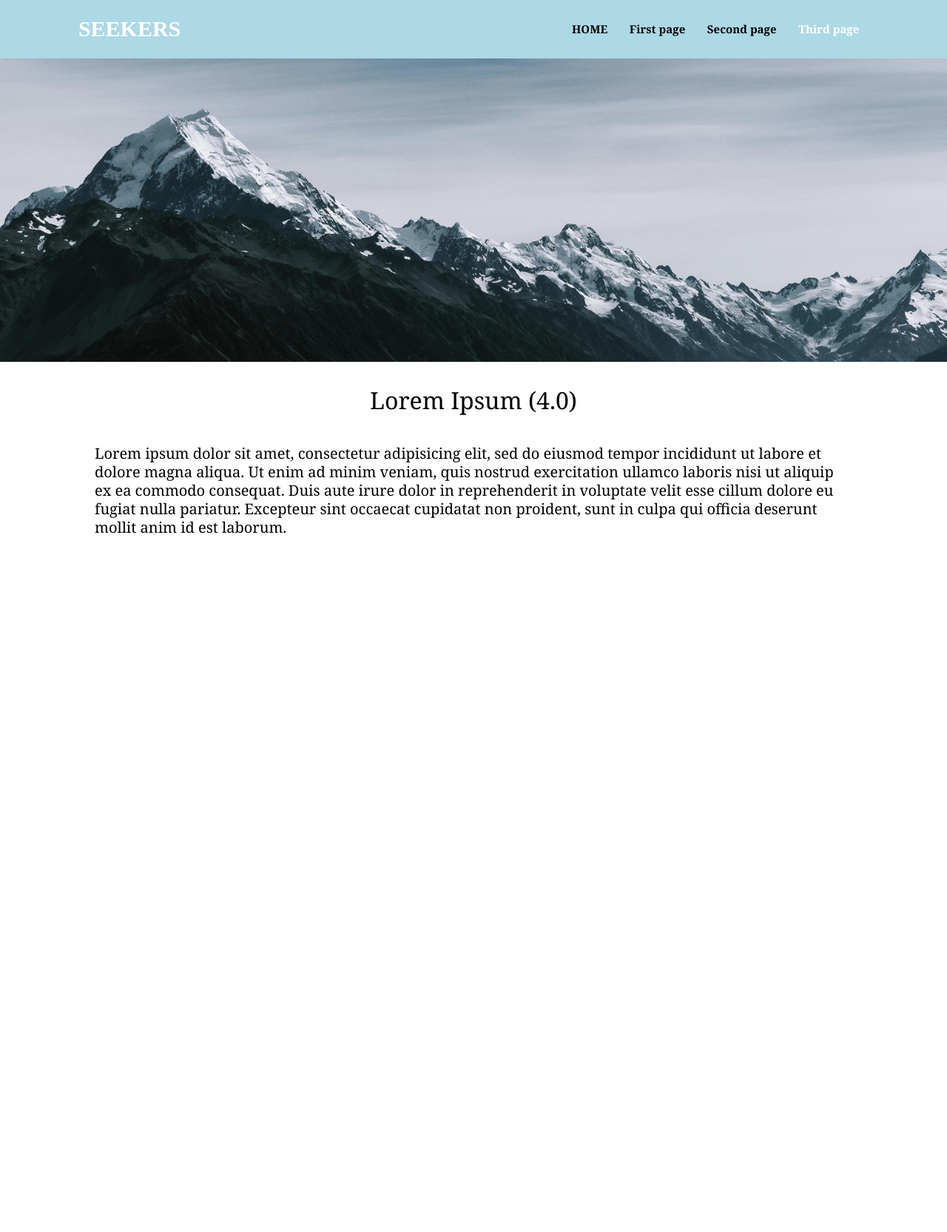
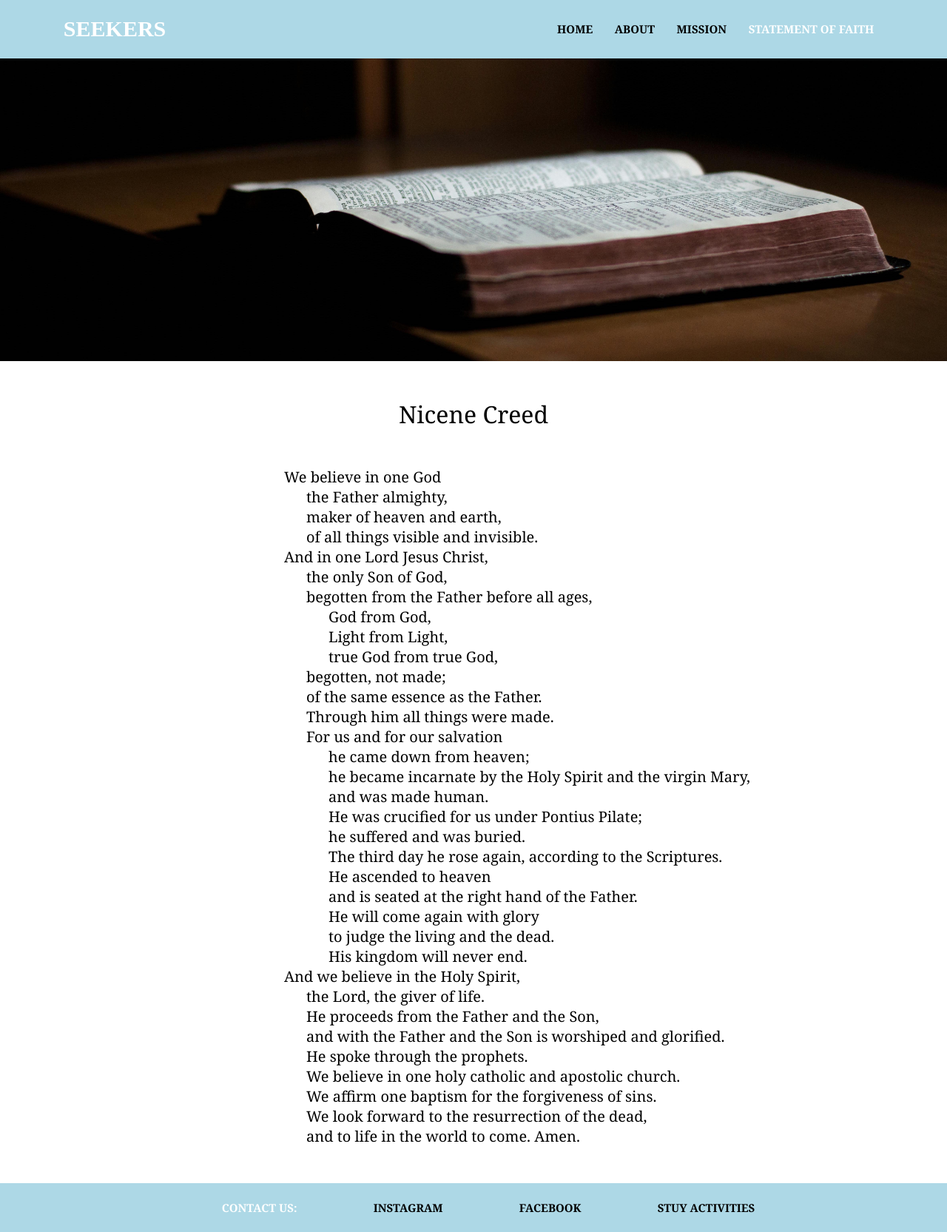
Before and after one commit to stuycs-gh-classrooms/09-web-danielcaal, a plain HTML site: page site/third_page.html in a window 1280 px wide. Shown: the whole page at 74% size. Before the commit the page ends 800 px from the top, so only its background shows below. Drawn offline with Linux system fonts and the light colour scheme.

Commit message:
added content to the webpages

```diff
--- a/site/style.css
+++ b/site/style.css
@@ -50,7 +50,7 @@ body {
 h1 {
   text-align: center;
   font-family: Georgia;
-  margin-top: 30px;
+  margin-top: 50px;
   font-weight: normal;
 }
 
@@ -61,6 +61,7 @@ p {
   line-height: 25px;
   font-family: Georgia;
   font-size: 20px;
+  margin-bottom: 5%;
 }
 
 .banner {
@@ -69,3 +70,47 @@ p {
   height: auto;
   margin: auto;
 }
+
+.footer {
+  text-align: center;
+  background-color: lightblue;
+  padding-top: 0.5%;
+  padding-bottom: 0.5%;
+  bottom: 0px;
+}
+
+.footerElement {
+  display: inline-block;
+  margin-right: 4%;
+  margin-left: 4%;
+  font-family: Georgia;
+  font-size: 15px;
+  vertical-align: middle;
+  font-weight: bold;
+}
+
+.titleFooterElement {
+  display: inline-block;
+  margin-right: 4%;
+  margin-left: 4%;
+  font-family: Georgia;
+  font-size: 15px;
+  vertical-align: middle;
+  font-weight: bold;
+  color: white;
+}
+
+.indentI {
+  padding-left: 30px;
+}
+.indentII {
+  padding-left: 60px;
+}
+
+.creed {
+  font-family: Georgia;
+  font-size: 20px;
+  margin-left: 30%;
+  margin-bottom: 50px;
+  margin-top: 50px;
+}
--- a/site/third_page.html
+++ b/site/third_page.html
@@ -10,13 +10,60 @@
               <ul class="unindentList">
                 <li class="logo">SEEKERS</li>
                 <li class="navElement"><a href="index.html" class="plainLink">HOME</a></li>
-                  <li class="navElement"><a href="first_page.html" class="plainLink">First page</a></li>
-                  <li class="navElement"><a href="second_page.html" class="plainLink">Second page</a></li>
-                  <li class="navElement"><a href="third_page.html" class="currentLink">Third page</a></li>
+                <li class="navElement"><a href="first_page.html" class="plainLink">ABOUT</a></li>
+                <li class="navElement"><a href="second_page.html" class="plainLink">MISSION</a></li>
+                <li class="navElement"><a href="third_page.html" class="currentLink">STATEMENT OF FAITH</a></li>
               </ul>
       </nav>
-        <img src="images/banner_4.jpg" class="banner">
-        <h1>Lorem Ipsum (4.0)</h1>
-        <p>Lorem ipsum dolor sit amet, consectetur adipisicing elit, sed do eiusmod tempor incididunt ut labore et dolore magna aliqua. Ut enim ad minim veniam, quis nostrud exercitation ullamco laboris nisi ut aliquip ex ea commodo consequat. Duis aute irure dolor in reprehenderit in voluptate velit esse cillum dolore eu fugiat nulla pariatur. Excepteur sint occaecat cupidatat non proident, sunt in culpa qui officia deserunt mollit anim id est laborum.</p>
+      <img src="images/banner_3.jpg" class="banner">
+      <h1>Nicene Creed</h1>
+      <div class="creed">
+        <div class="indent">We believe in one God<br /></div>
+          <div class="indentI">
+          the Father almighty,<br />
+          maker of heaven and earth,<br />
+          of all things visible and invisible.<br /></div>
+
+        And in one Lord Jesus Christ,<br />
+          <div class="indentI">
+          the only Son of God,<br />
+          begotten from the Father before all ages,<br /></div>
+              <div class="indentII">
+              God from God,<br />
+              Light from Light,<br />
+              true God from true God,<br /></div>
+          <div class="indentI">begotten, not made;<br />
+          of the same essence as the Father.<br />
+          Through him all things were made.<br />
+          For us and for our salvation<br /> </div>
+               <div class="indentII">he came down from heaven;<br />
+               he became incarnate by the Holy Spirit and the virgin Mary,<br />
+               and was made human.<br />
+               He was crucified for us under Pontius Pilate;<br />
+               he suffered and was buried.<br />
+               The third day he rose again, according to the Scriptures.<br />
+               He ascended to heaven<br />
+               and is seated at the right hand of the Father.<br />
+               He will come again with glory<br />
+               to judge the living and the dead.<br />
+               His kingdom will never end.<br /></div>
+
+        And we believe in the Holy Spirit,<br />
+          <div class="indentI">the Lord, the giver of life.<br />
+          He proceeds from the Father and the Son,<br />
+          and with the Father and the Son is worshiped and glorified.<br />
+          He spoke through the prophets.<br />
+          We believe in one holy catholic and apostolic church.<br />
+          We affirm one baptism for the forgiveness of sins.<br />
+          We look forward to the resurrection of the dead,<br />
+          and to life in the world to come. Amen.</div></div>
+      <div class="footer">
+        <ul>
+          <li class="titleFooterElement">CONTACT US:</li>
+          <li class="footerElement"><a class="plainLink" href="">INSTAGRAM</a></li>
+          <li class="footerElement"><a class="plainLink" href="">FACEBOOK</a></li>
+          <li class="footerElement"><a class="plainLink" href="">STUY ACTIVITIES</a></li>
+        </ul>
+      </div>
     </body>
 </html>
```
Also changed, not shown: site/first_page.html (+11 -5 lines), site/index.html (+14 -8 lines), site/second_page.html (+12 -4 lines), 1 other file. Lines whose indentation alone changed are shown as unchanged.
